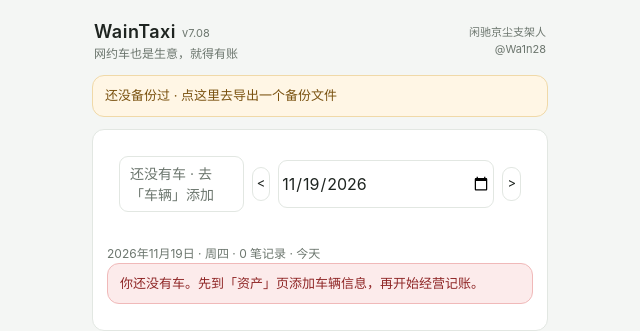
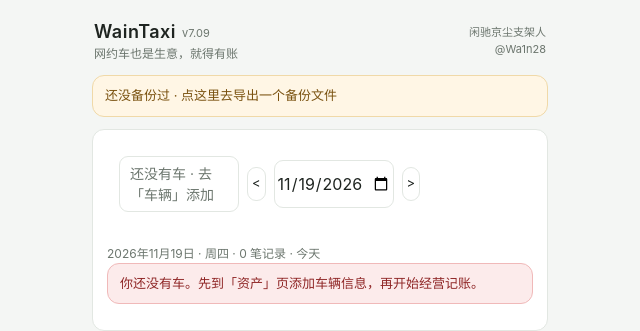
Before and after one commit to Wa1n28/WainTaxi, a plain HTML site: page index.html in a window 1280 px wide. Shown: the top 331 px of the page, 320-960 px from the left. Drawn offline with Linux system fonts and the light colour scheme.

Commit message:
fix: v7.09 fixed-width date row to stop plate clipping

```diff
--- a/index.html
+++ b/index.html
@@ -113,7 +113,7 @@ nav button .dot{display:block;width:5px;height:5px;border-radius:50%;background:
 <div class="wrap">
 
   <div class="top">
-    <div><h1>WainTaxi<span class="ver">v7.08</span></h1><div class="sub">网约车也是生意，就得有账</div></div>
+    <div><h1>WainTaxi<span class="ver">v7.09</span></h1><div class="sub">网约车也是生意，就得有账</div></div>
     <div class="sign">闲驰京尘支架人<br>@Wa1n28</div>
   </div>
   <div id="notice"></div>
@@ -121,10 +121,10 @@ nav button .dot{display:block;width:5px;height:5px;border-radius:50%;background:
   <section id="tab-add">
     <div class="card">
       <div class="row wrap">
-        <div style="flex:1 1 30%;min-width:0"><button class="vehPickBtn" id="vehPick"></button></div>
-        <div class="row" style="flex:1 1 66%;min-width:0">
+        <div style="flex:0 1 120px;min-width:105px"><button class="vehPickBtn" id="vehPick"></button></div>
+        <div class="row" style="flex:0 1 auto;min-width:0">
           <button class="btn sm" id="dPrev" style="padding:5px 4px">&lt;</button>
-          <input type="date" id="dPick" class="grow" style="width:auto;min-width:0;padding-left:2px;padding-right:2px">
+          <input type="date" id="dPick" style="flex:0 0 120px;width:120px;min-width:0;padding-left:2px;padding-right:2px">
           <button class="btn sm" id="dNext" style="padding:5px 4px">&gt;</button>
         </div>
       </div>
--- a/sw.js
+++ b/sw.js
@@ -1,4 +1,4 @@
-var CACHE = 'waintaxi-v7.08';
+var CACHE = 'waintaxi-v7.09';
 var FILES = ['./', './index.html', './manifest.webmanifest', './icon-192.png', './icon-512.png'];
 
 self.addEventListener('install', function (e) {
```
Also changed, not shown: 1 other file.
